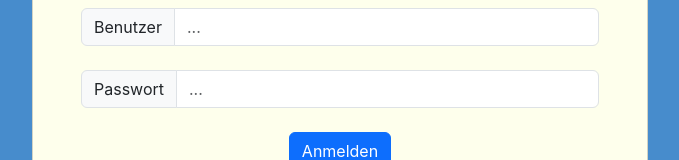
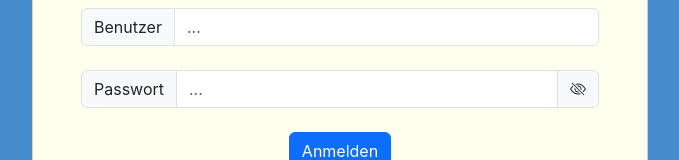
Before and after one commit to david-stefan-hermann/FED-CRUD, a React (Create React App) app in the folder front-end/client/: page /Auth/Login in a window 1280 px wide. Shown: the part 283-443 px from the top of the page, without its empty margins (300-979 px from the left). Built offline with nearby package versions, Linux system fonts and the light colour scheme.

Commit message:
implemented password hide / show

```diff
--- a/front-end/client/src/pages/Login.tsx
+++ b/front-end/client/src/pages/Login.tsx
@@ -3,7 +3,7 @@ import { Alert, Form, InputGroup } from "react-bootstrap"
 import Button from 'react-bootstrap/Button'
 import { Link, useNavigate } from "react-router-dom"
 import { useAuthContext } from "../context/authContext"
-
+import { Eye, EyeSlash } from "react-bootstrap-icons"
 
 const Login = () => {
     const navigate = useNavigate()
@@ -31,6 +31,8 @@ const Login = () => {
         }
     }
 
+    const [showPassword, setShowPassword] = useState(false)
+
     return (
         <>
             <h3 className="my-4">Login</h3>
@@ -50,7 +52,11 @@ const Login = () => {
                 placeholder="..."
                 name="password"
                 onChange={handleChange}
+                type={showPassword ? "text" : "password"}
                 />
+                <InputGroup.Text onClick={ () => setShowPassword(!showPassword)} >
+                { showPassword ? <Eye/> : <EyeSlash/> }
+                </InputGroup.Text>
             </InputGroup>
             {err &&
             <Alert key="warning" variant="warning">{err}</Alert>}
--- a/front-end/client/src/pages/Register.tsx
+++ b/front-end/client/src/pages/Register.tsx
@@ -2,8 +2,8 @@ import React, { useState } from "react"
 import { Alert, Form, InputGroup } from "react-bootstrap"
 import Button from 'react-bootstrap/Button'
 import { useNavigate } from "react-router-dom"
-import axios from "axios"
 import { useAuthContext } from "../context/authContext"
+import { Eye, EyeSlash } from "react-bootstrap-icons"
 
 
 const Register = () => {
@@ -32,6 +32,8 @@ const Register = () => {
         }
     }
 
+    const [showPassword, setShowPassword] = useState(false)
+
     return (
         <>
             <h3 className="my-4">Registrieren</h3>
@@ -51,7 +53,11 @@ const Register = () => {
                 placeholder="..."
                 name="password"
                 onChange={handleChange}
+                type={showPassword ? "text" : "password"}
                 />
+                <InputGroup.Text onClick={ () => setShowPassword(!showPassword)} >
+                { showPassword ? <Eye/> : <EyeSlash/> }
+                </InputGroup.Text>
             </InputGroup>
             {err &&
             <Alert key="warning" variant="warning">{err}</Alert>}
```
